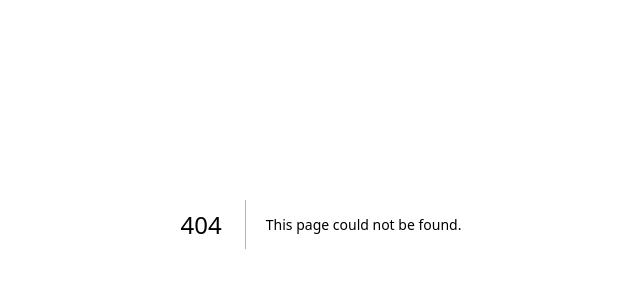
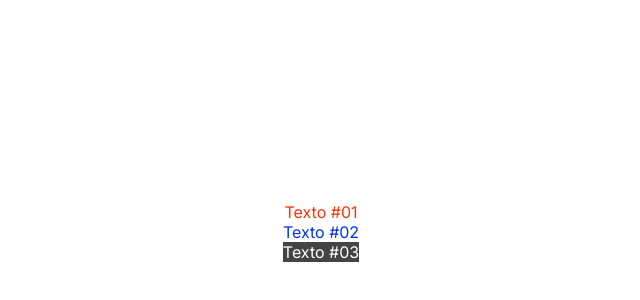
Before and after one commit to DevDaniloFerrari/exercicios-nextjs, a Next.js app: page /css/integracao2 in a window 1280 px wide. Before the commit this address had no page. Shown: the part 176-476 px from the top of the page, without its empty margins (319-959 px from the left). Built offline with nearby package versions, Linux system fonts and the light colour scheme.

Commit message:
integracao de css module no componente

```diff
--- a/app/css/integracao1/integracao1.css
+++ b/app/css/integracao1/integracao1.css
@@ -1,12 +1,12 @@
-.vermelha {
+.integracao1 .vermelha {
     color: #f30;
 }
 
-.azul {
+.integracao1 .azul {
     color: #03f;
 }
 
-.branca {
+.integracao1 .branca {
     background-color: #444;
     color: #fff;
 }
--- a/app/css/integracao1/page.jsx
+++ b/app/css/integracao1/page.jsx
@@ -1,9 +1,9 @@
 export default function integracao() {
     return (
-        <>
+        <div className="integracao1">
             <div className="vermelha">Texto #01</div>
             <div className="azul">Texto #02</div>
             <div className="branca">Texto #03</div>
-        </>
+        </div>
     )
 }
--- /dev/null
+++ b/app/css/integracao2/integracao2.module.css
@@ -0,0 +1,20 @@
+#integracao2 {
+    height: 100vh;
+    display: flex;
+    flex-direction: column;
+    justify-content: center;
+    align-items: center;
+}
+
+.vermelha {
+    color: #f30;
+}
+
+.azul {
+    color: #03f;
+}
+
+.branca {
+    background-color: #444;
+    color: #fff;
+}
--- /dev/null
+++ b/app/css/integracao2/page.jsx
@@ -0,0 +1,11 @@
+import styles from "./integracao2.module.css"
+
+export default function integracao2(){
+    return (
+        <div id={styles.integracao2}>
+            <div className={styles.vermelha}>Texto #01</div>
+            <div className={styles.azul}>Texto #02</div>
+            <div className={styles.branca}>Texto #03</div>
+        </div>
+    )
+}
```
